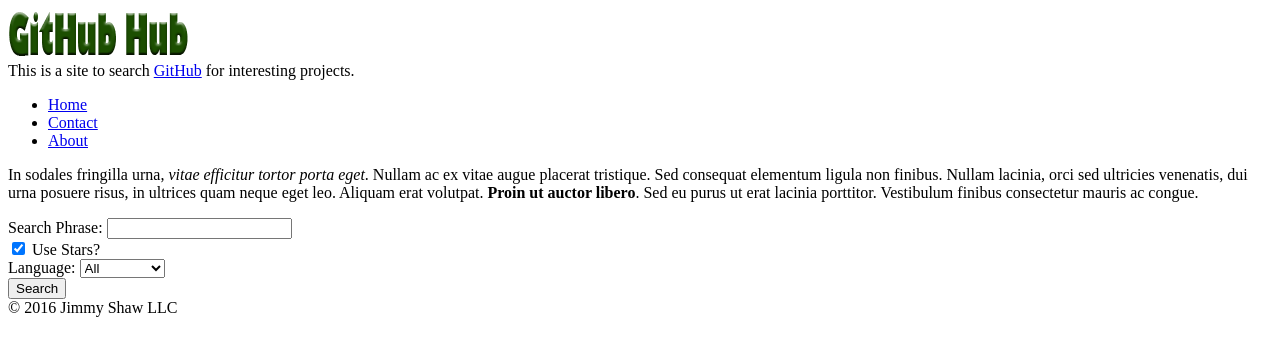
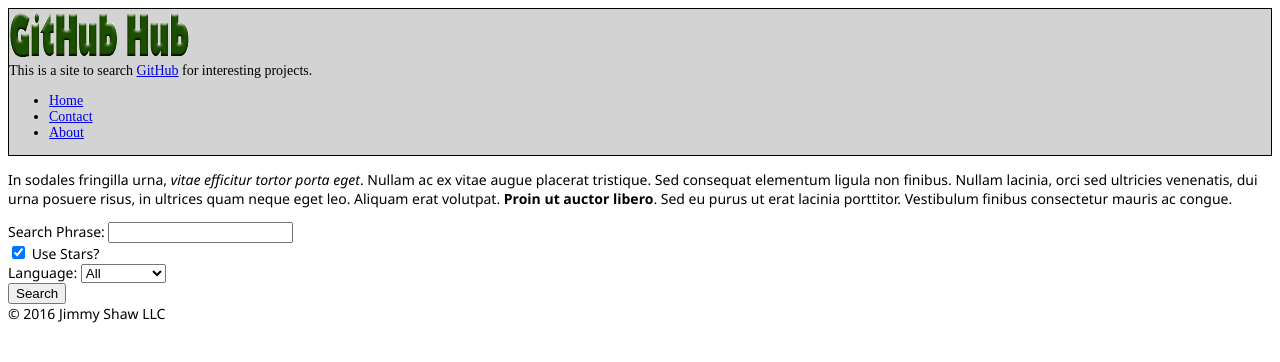
Before and after one commit to jimxshaw/samples-webdevelopment, a plain HTML site: page github-hub/index.html in a window 1280 px wide. Drawn offline with Linux system fonts and the light colour scheme.

Commit message:
Tested style tag.

```diff
--- a/github-hub/index.html
+++ b/github-hub/index.html
@@ -5,6 +5,18 @@
         <!--[if lt IE 9]>
             <script src="bower_components/html5shiv/dist/html5shiv.js"></script>
         <![endif]-->
+        <style>
+            header {
+                background: lightgray;
+                border: 1px black solid;
+                font-family: "Times New Roman", serif;
+            }
+
+            body {
+                font-family: Segoe UI, Arial, Helvetica, sans-serif;
+                font-size: 14px;
+            }
+        </style>
     </head>
     <body>
         <header>
```
